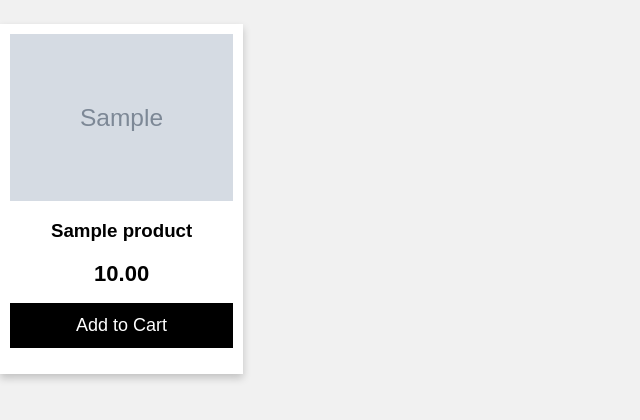
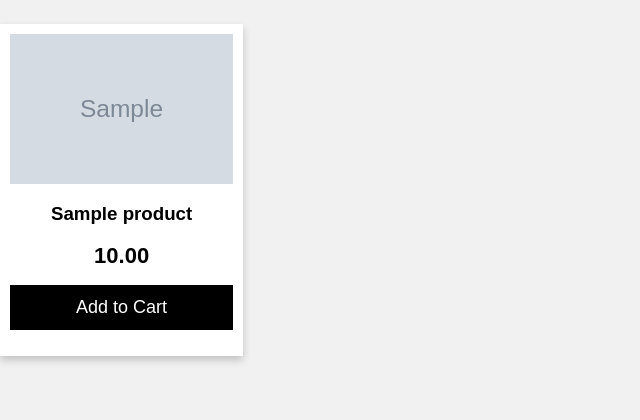
Before and after one commit to azhar316/ecommerce-store, a Django app: page /products/ in a window 1280 px wide. Shown: the part 64-484 px from the top of the page, without its empty margins (0-640 px from the left). Run offline with Django 3.2, Linux system fonts and the light colour scheme; tables that the repository leaves empty hold one stand-in row (values such as "Sample post"); grey boxes marked "Sample" are stand-in pictures.

Commit message:
fix:Image size of product list

```diff
--- a/ecommerce/templates/ecommerce/index.html
+++ b/ecommerce/templates/ecommerce/index.html
@@ -36,7 +36,7 @@
 
 .product-image {
   width: 100%;
-  height: auto;
+  height: 150px;
 }
 
 .pricing {
--- a/products/templates/products/index.html
+++ b/products/templates/products/index.html
@@ -36,7 +36,7 @@
 
 .product-image {
   width: 100%;
-  height: auto;
+  height: 150px;
 }
 
 .product a {
```
